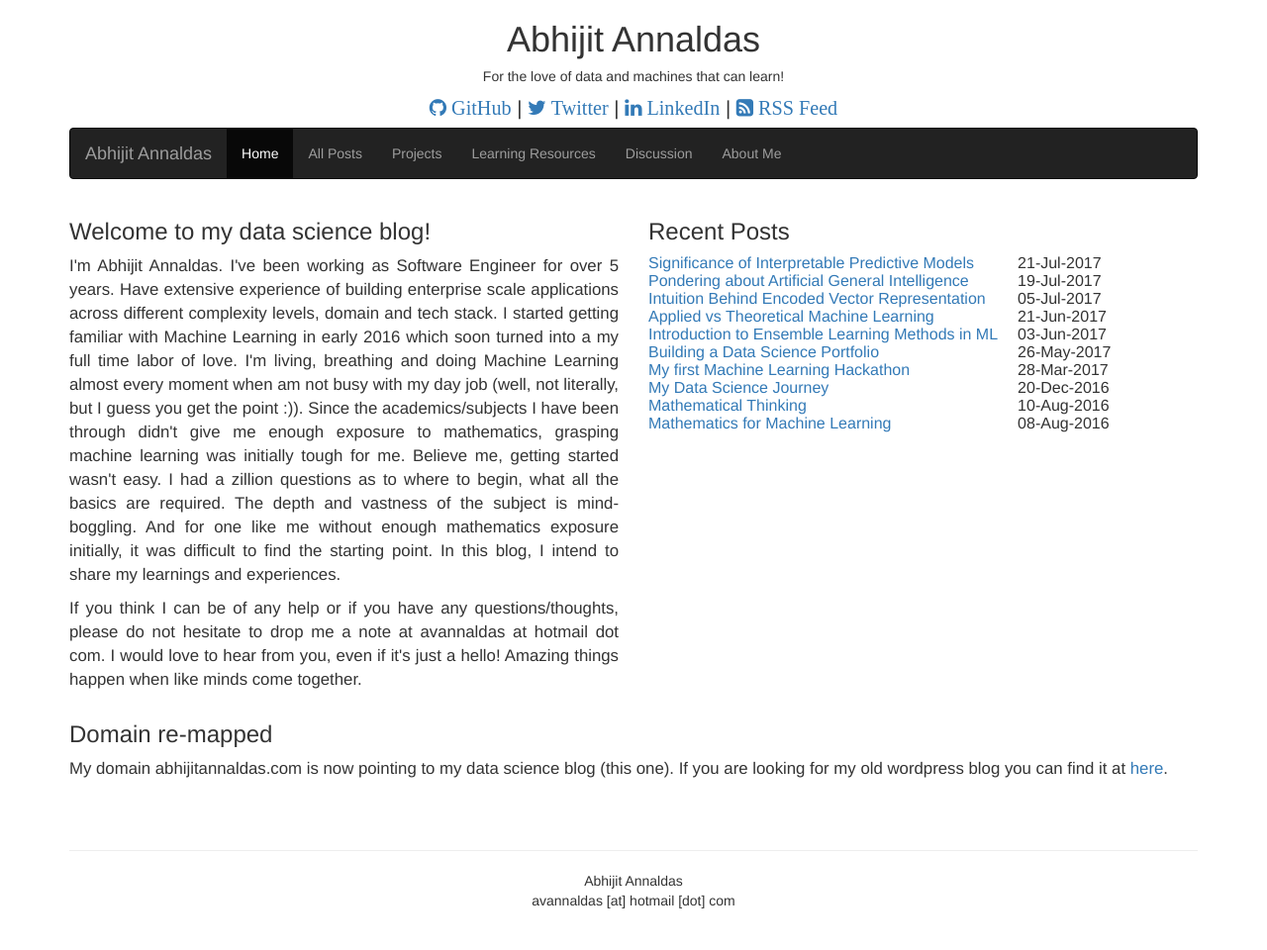
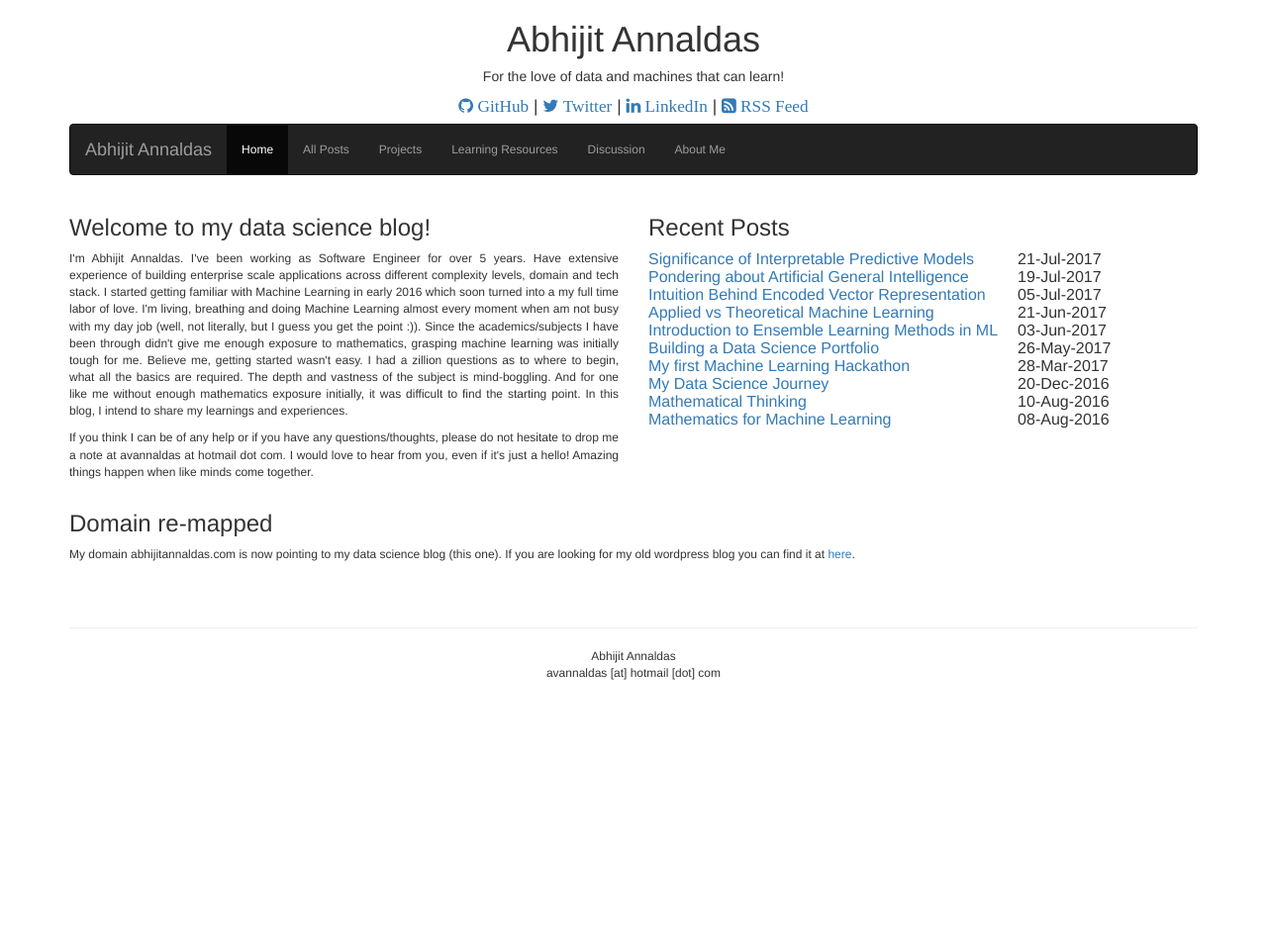
Before and after one commit to devm1023/ML_project, a Jekyll site: the page built from index.html, in a window 1280 px wide. Shown: the whole page at 99% size. Built offline with Jekyll 4.4.1, drawn with Linux system fonts in a browser that asks for light colours; nearby versions of some CDN libraries; after the commit the page ends 900 px from its top, so only the background shows below that.

Commit message:
Update default.html

```diff
--- a/_layouts/default.html
+++ b/_layouts/default.html
@@ -2,11 +2,9 @@
 	<head>
 	{% include head.html %}
 	</head>
-	<body class="container">
+	<body class="container" style="font-size:larger">
 	{% include header.html %}
-	<big>
 	{{ content }}
-	</big>
 	{% include footer.html %}
 	</body>
 </html>
```
